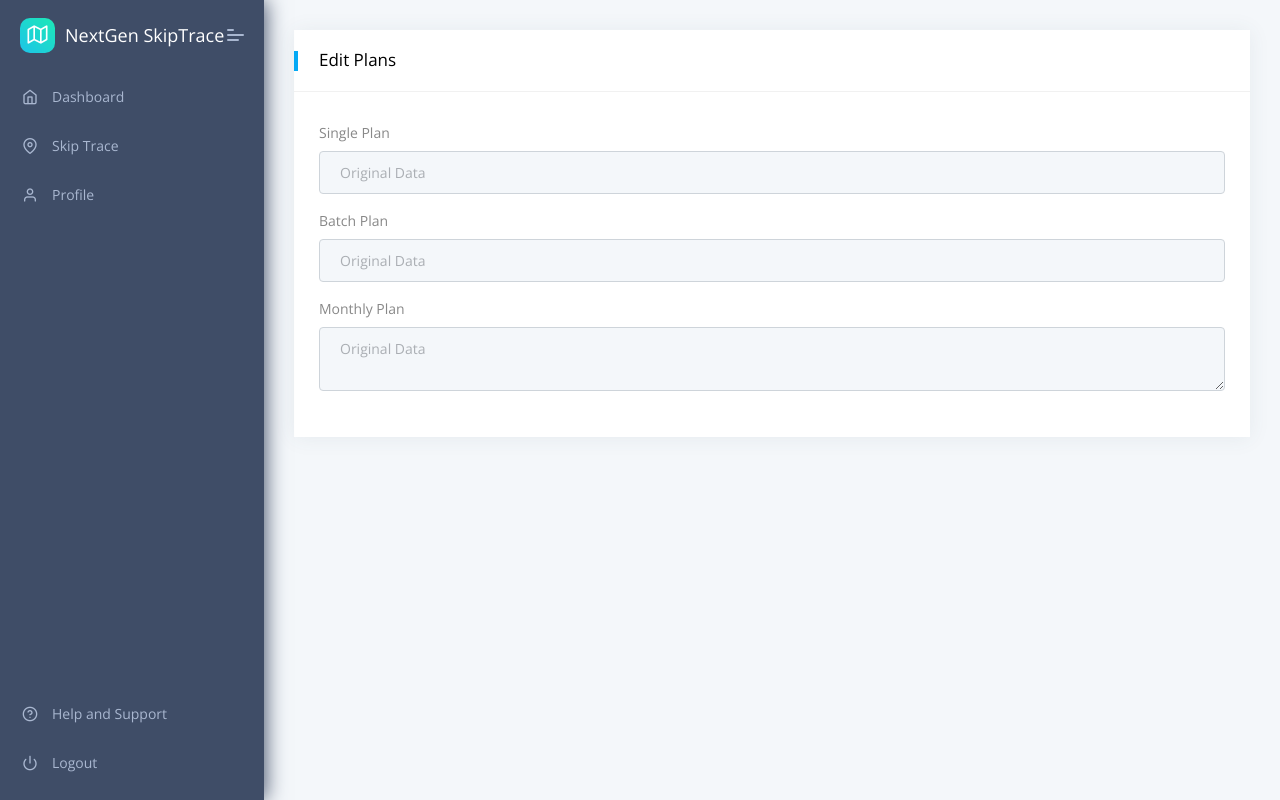
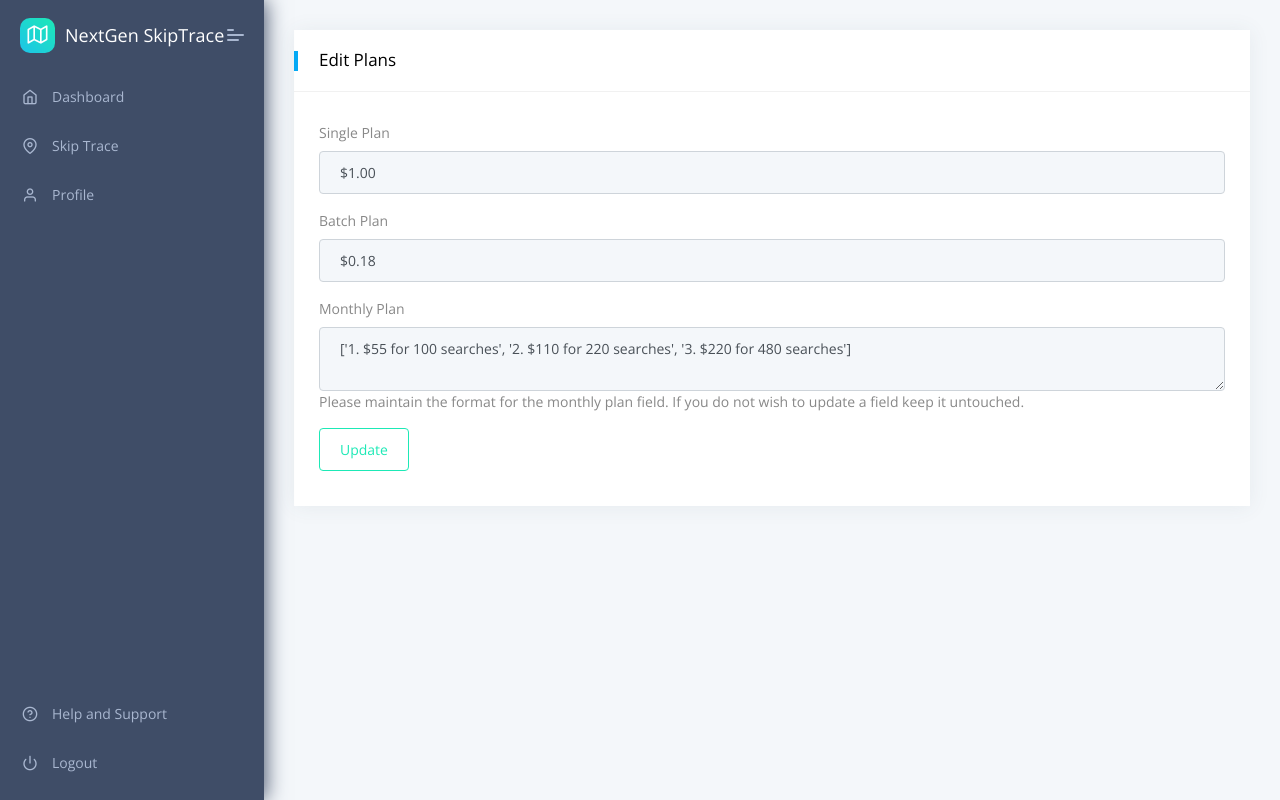
Before and after one commit to Ra20r/SkipTracingApp, a Django app: page /editPlans in a window 1280 px wide. Run offline with Django 3.2, Linux system fonts and the light colour scheme; the visitor is signed in with stand-in values (Sample User, id 1); some libraries are stand-ins or nearby versions.

Commit message:
added plan editor for admin

```diff
--- a/app/urls.py
+++ b/app/urls.py
@@ -10,7 +10,7 @@ urlpatterns = [
 
     # The home page
     path('', views.index, name='home'),
-    path('editPlans', views.check, name='check'),
+    path('editPlans', views.update, name='editPlans'),
     # Matches any html file
     re_path(r'^.*\.*', views.pages, name='pages'),
 ]
--- a/app/views.py
+++ b/app/views.py
@@ -8,19 +8,23 @@ from django.shortcuts import render, get_object_or_404, redirect
 from django.template import loader
 from django.http import HttpResponse
 from django import template
+import json
+import os
 
 @login_required(login_url="/login/")
 def index(request):
 
     context = {}
     context['segment'] = 'index'
-
+    context["plans"] = readPlans()
     html_template = loader.get_template( 'index.html' )
     return HttpResponse(html_template.render(context, request))
 
 @login_required(login_url="/login/")
 def pages(request):
     context = {}
+
+    context["plans"] = readPlans()
     # All resource paths end in .html.
     # Pick out the html file name from the url. And load that template.
     try:
@@ -42,8 +46,31 @@ def pages(request):
         return HttpResponse(html_template.render(context, request))
 
 @login_required(login_url="/login/")
-def check(request):
+def update(request):
+    context = {}
+    context["plans"] = readPlans()
     if request.user.is_superuser:
-        return render(request, "adminPlanEdit.html")
+        if request.method=="POST":
+            plansDict= {
+                "single": request.POST["singlePlan"],
+                "batch": request.POST["batchPlan"]
+            }
+            monthly = request.POST["monthlyPlan"]
+            monthly = list(monthly[1:-1].split(','))
+            for month in monthly:
+                print(month)
+            monthly = [month.strip()[1:-1] for month in monthly]
+            for month in monthly:
+                print(month)
+            plansDict["monthly"] = monthly;
+            f= open("core/templates/plans.json", "w")
+            json.dump(plansDict, f)
+            f.close()
+            context["plans"] = readPlans()
+        return render(request, "adminPlanEdit.html", context)
     else:
         return render(request, "page-404.html")
+
+def readPlans():
+    f= open("core/templates/plans.json")
+    return json.load(f)
--- a/core/templates/adminPlanEdit.html
+++ b/core/templates/adminPlanEdit.html
@@ -19,19 +19,22 @@
                                     <h5>Edit Plans</h5>
                                 </div>
                                 <div class="card-block">
-                                    <form>
+                                    <form href="/editPlans" method="post">
+                                        {% csrf_token %}
                                         <div class="form-group">
                                             <label>Single Plan</label>
-                                            <input type="string" class="form-control task" id="singlePlan" data-checker="normie" placeholder="Original Data">
+                                            <input type="string" value= "{{ plans.single }}" class="form-control" name="singlePlan" placeholder="Original Data">
                                         </div>
                                         <div class="form-group">
                                             <label>Batch Plan</label>
-                                            <input type="string" class="form-control task" id="batchPlan" data-checker="normie" placeholder="Original Data">
+                                            <input type="string" value="{{ plans.batch }}" class="form-control" name="batchPlan" placeholder="Original Data">
                                         </div>
                                         <div class="form-group">
                                             <label>Monthly Plan</label>
-                                            <textarea cols="50" row="15" class="form-control" id="monthlyPlan" data-checker="normie" placeholder="Original Data"></textarea>
+                                            <textarea cols="50" row="15" class="form-control" name="monthlyPlan" placeholder="Original Data">{{ plans.monthly }}</textarea>
+                                            <h8>Please maintain the format for the monthly plan field. If you do not wish to update a field keep it untouched.</h8>
                                         </div>
+                                        <input type="submit" class="btn btn-outline-success" data-toggle="tooltip" value="Update">
                                     </form>
                                 </div>
                             </div>
--- a/core/templates/plans.json
+++ b/core/templates/plans.json
@@ -1,5 +1 @@
-{
-    "single": "",
-    "batch": "",
-    "monthly": [""]
-}
+{"single": "$1.00", "batch": "$0.18", "monthly": ["1. $55 for 100 searches", "2. $110 for 220 searches", "3. $220 for 480 searches"]}
--- a/package.json
+++ b/package.json
@@ -15,7 +15,5 @@
     "author": "AppSeed App Generator <support@appseed.us> (https://appseed.us)",
     "engines": {
         "node": ">=10.0.0"
-    },
-    "dependencies": {},
-    "devDependencies": {}
+    }
 }
```
Also changed, not shown: core/templates/index.html (+5 -5 lines).
